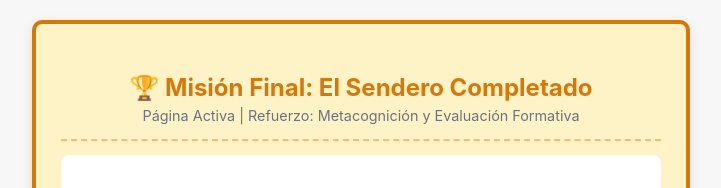
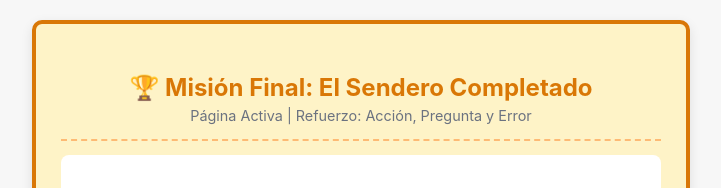
Before and after one commit to abarrios-crypto/Misi-n4_Gami, a plain HTML site: page index.html in a window 1280 px wide. Shown: the top 188 px of the page, without its empty margins (279-1000 px from the left). Drawn offline with nearby package versions, Linux system fonts and the light colour scheme.

Commit message:
Update index.html

```diff
--- a/index.html
+++ b/index.html
@@ -65,7 +65,7 @@
 <div class="mission-container">
 
     <h3 style="color: #D97706; font-size: 1.5rem; text-align: center; margin-bottom: 5px;">🏆 Misión Final: El Sendero Completado</h3>
-    <p style="color: #6B7280; font-size: 0.9rem; text-align: center; margin-top: 0; border-bottom: 2px dashed #FDBA74; padding-bottom: 15px;">Página Activa | Refuerzo: Metacognición y Evaluación Formativa</p>
+    <p style="color: #6B7280; font-size: 0.9rem; text-align: center; margin-top: 0; border-bottom: 2px dashed #FDBA74; padding-bottom: 15px;">Página Activa | Refuerzo: Acción, Pregunta y Error </p>
 
     <div style="background-color: white; padding: 20px; border-radius: 8px;">
         <p style="color: #374151; line-height: 1.6;">
```
